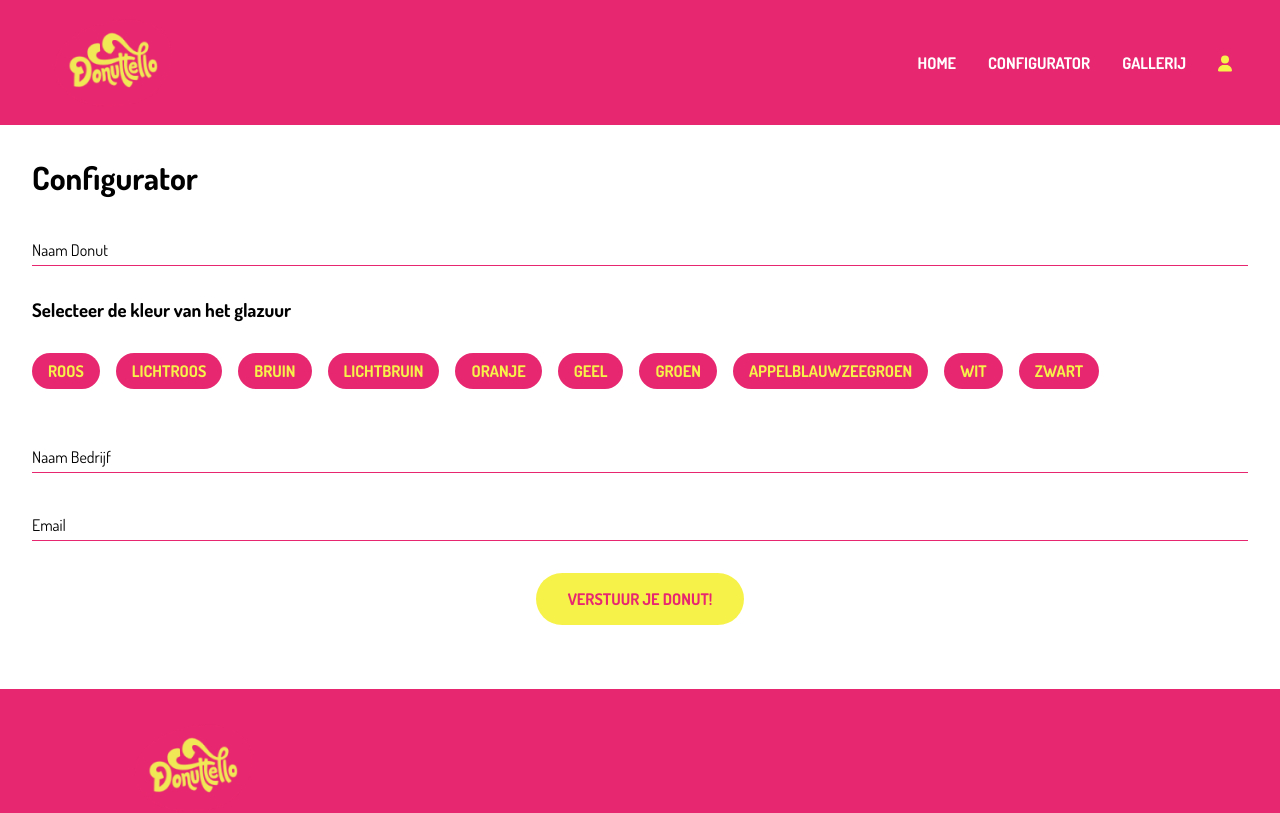
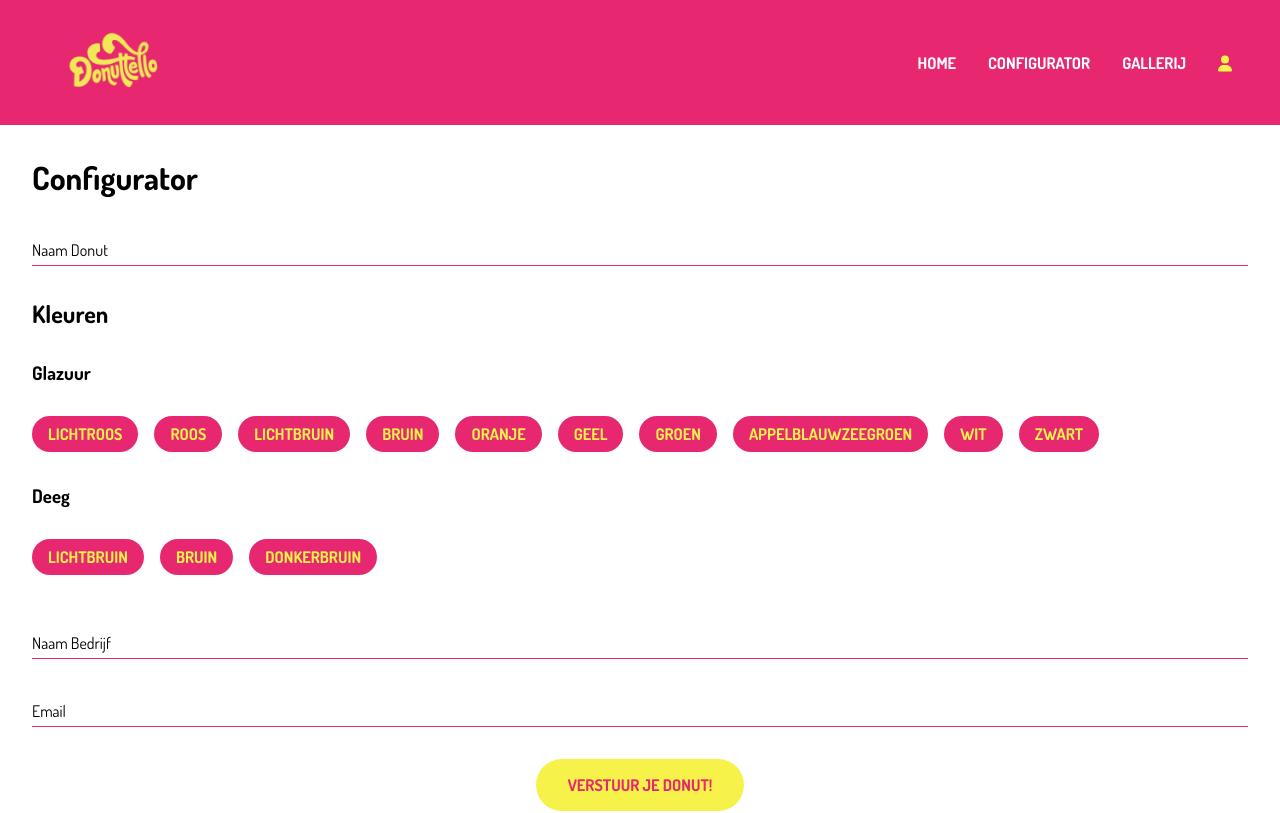
Before and after one commit to SenneChristiaens/Donuttello_Frontend, a Vue app: page /configurator in a window 1280 px wide. Shown: the top 813 px of the page. Built offline with nearby package versions, Linux system fonts and the light colour scheme; no server answers.

Commit message:
feat: change dough color

```diff
--- a/sass/_configurator.scss
+++ b/sass/_configurator.scss
@@ -20,6 +20,9 @@
 
 .configurator__glaze{
   padding-top: 1rem;
+  h2{
+    margin: 1rem 0 2rem 0;
+  }
   h3{
     margin: 1rem 0 2rem 0;
   }
--- a/src/components/Three.vue
+++ b/src/components/Three.vue
@@ -56,69 +56,90 @@ animate();
 
 // change glaze
 
-function roos(){
+function lichtroos_glazuur() {
+  console.log(donut);
+  donut.children[0].material.color.set(0xF174BA);
+}
+
+function roos_glazuur(){
   console.log(donut);
   donut.children[0].material.color.set(0xE72870);
 }
 
-function lichtroos() {
+function lichtbruin_glazuur() {
   console.log(donut);
-  donut.children[0].material.color.set(0xF174BA);
+  donut.children[0].material.color.set(0xBB7E52);
 }
 
-function bruin() {
+function bruin_glazuur() {
   console.log(donut);
   donut.children[0].material.color.set(0x673F37);
 }
 
-function lichtbruin() {
-  console.log(donut);
-  donut.children[0].material.color.set(0xBB7E52);
-}
-
-function oranje() {
+function oranje_glazuur() {
   console.log(donut);
   donut.children[0].material.color.set(0xDA9034);
 }
 
-function geel() {
+function geel_glazuur() {
   console.log(donut);
   donut.children[0].material.color.set(0xEDBF04);
 }
 
-function green() {
+function green_glazuur() {
   console.log(donut);
   donut.children[0].material.color.set(0x7D9A59);
 }
 
-function appelblauwzeegroen() {
+function appelblauwzeegroen_glazuur() {
   console.log(donut);
   donut.children[0].material.color.set(0xBED4C8);
 }
 
-function wit() {
+function wit_glazuur() {
   console.log(donut);
   donut.children[0].material.color.set(0xffffff);
 }
 
-function zwart() {
+function zwart_glazuur() {
   console.log(donut);
   donut.children[0].material.color.set(0x1E0802);
+}
+
+function lichtbruin_deeg(){
+  console.log(donut);
+  donut.children[1].material.color.set(0xffffff);
+}
+
+function bruin_deeg(){
+  console.log(donut);
+  donut.children[1].material.color.set(0xd3d3d3);
+}
+
+function donkerbruin_deeg(){
+  console.log(donut);
+  donut.children[1].material.color.set(0xa4a4a4);
 }
 
 </script>
 
 <template>
-  <button @click="roos">roos</button>
-  <button @click="lichtroos">lichtroos</button>
-  <button @click="bruin">bruin</button>
-  <button @click="lichtbruin">lichtbruin</button>
-  <button @click="oranje">oranje</button>
-  <button @click="geel">geel</button>
-  <button @click="green">groen</button>
-  <button @click="appelblauwzeegroen">appelblauwzeegroen</button>
-  <button @click="wit">wit</button>
-  <button @click="zwart">zwart</button>
+  <h2>Kleuren</h2>
+  <h3>Glazuur</h3>
+  <button @click="lichtroos_glazuur">lichtroos</button>
+  <button @click="roos_glazuur">roos</button>
+  <button @click="lichtbruin_glazuur">lichtbruin</button>
+  <button @click="bruin_glazuur">bruin</button>
+  <button @click="oranje_glazuur">oranje</button>
+  <button @click="geel_glazuur">geel</button>
+  <button @click="green_glazuur">groen</button>
+  <button @click="appelblauwzeegroen_glazuur">appelblauwzeegroen</button>
+  <button @click="wit_glazuur">wit</button>
+  <button @click="zwart_glazuur">zwart</button>
+  <h3>Deeg</h3>
+  <button @click="lichtbruin_deeg">lichtbruin</button>
+  <button @click="bruin_deeg">bruin</button>
+  <button @click="donkerbruin_deeg">donkerbruin</button>
 </template>
 
 <style></style>
--- a/src/views/Configurator.vue
+++ b/src/views/Configurator.vue
@@ -23,7 +23,6 @@ import Three from "../components/Three.vue";
     </div> -->
 
     <div class="configurator__glaze">
-      <h3>Selecteer de kleur van het glazuur</h3>
       <Three />
     </div>
 
```
